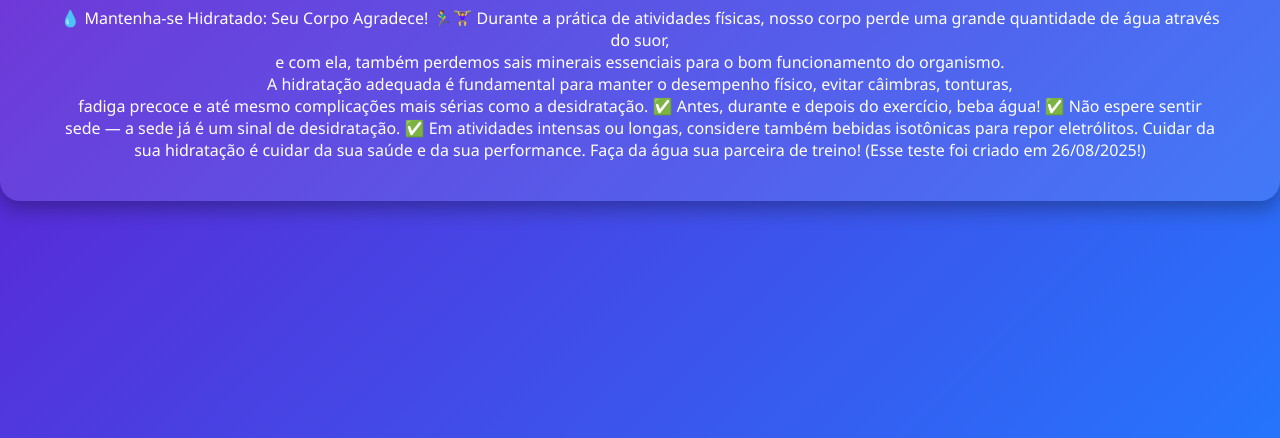
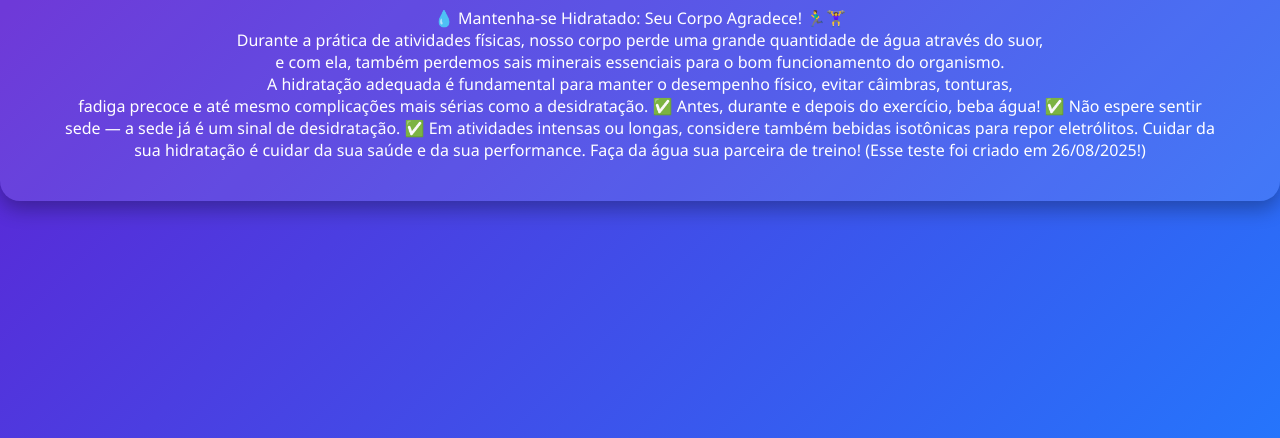
Before and after one commit to lorocaii/PageWater, a plain HTML site: page index.html in a window 1280 px wide. Shown: the part 362-800 px from the top of the page. Drawn offline with Linux system fonts and the light colour scheme.

Commit message:
Update index.html

```diff
--- a/index.html
+++ b/index.html
@@ -38,7 +38,7 @@
 <body>
     <div class="container">
         <h1>Obrigado por acessar!</h1>
-        <p1>💧 Mantenha-se Hidratado: Seu Corpo Agradece! 🏃‍♂️🏋️‍♀️
+        <p1>💧 Mantenha-se Hidratado: Seu Corpo Agradece! 🏃‍♂️🏋️‍♀️<br>
 
     Durante a prática de atividades físicas, nosso corpo perde uma grande quantidade de água através do suor,<br>
 e com ela, também perdemos sais minerais essenciais para o bom funcionamento do organismo.<br>
```
